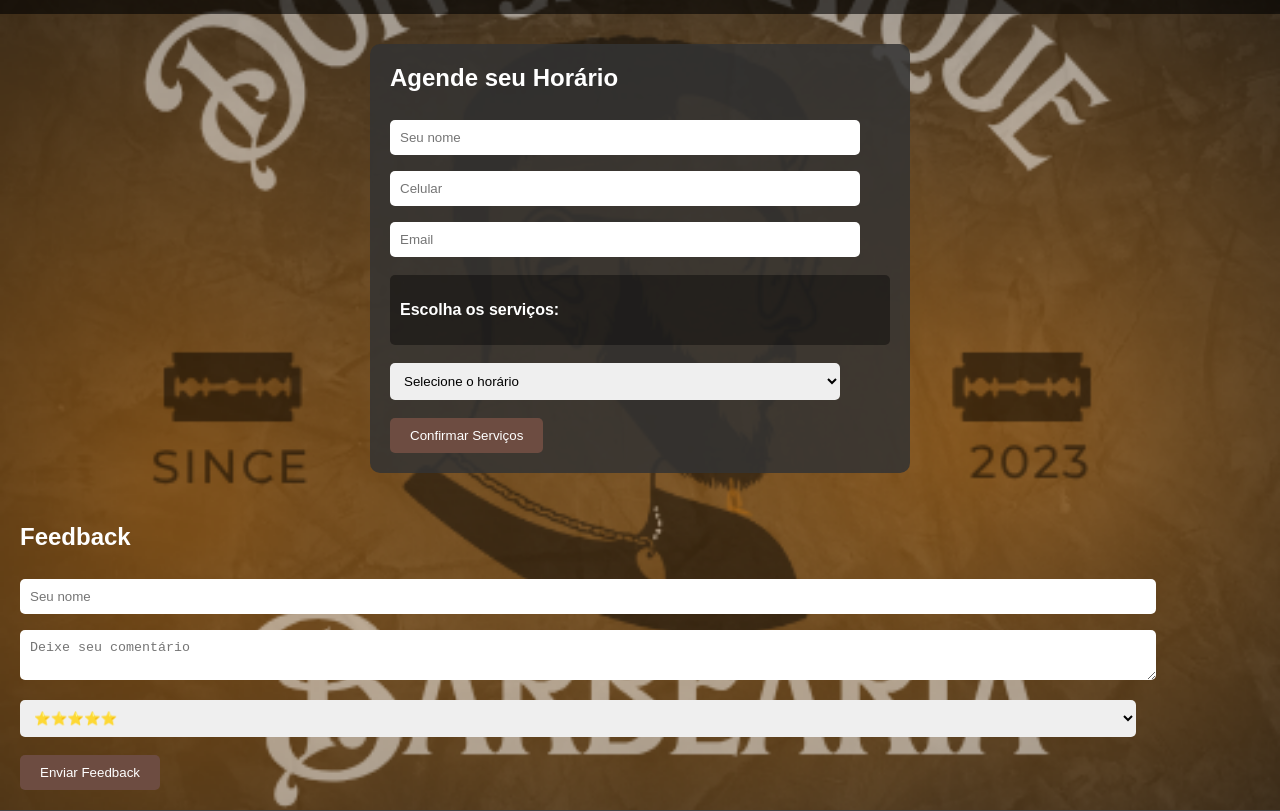
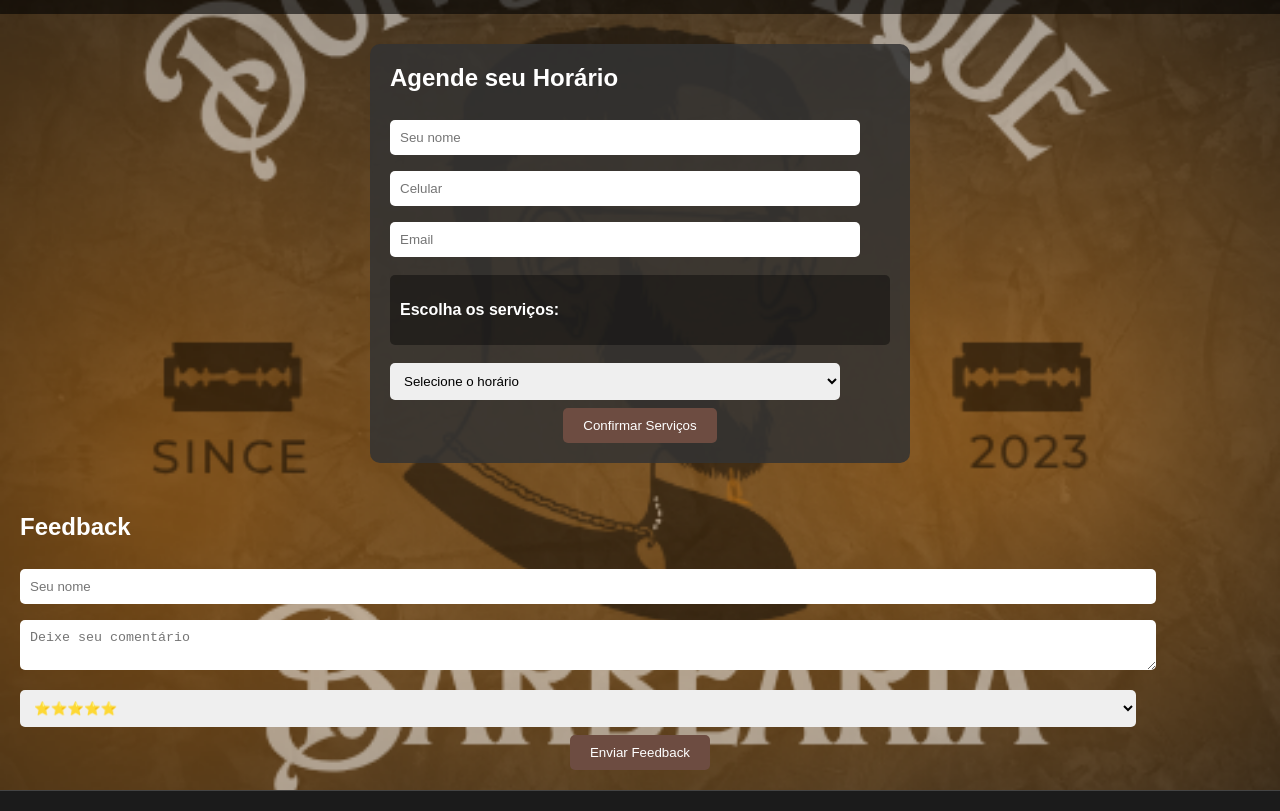
Before and after one commit to Ricksz6661/site-barbearia-don-henrique, a plain HTML site: page index.html in a window 1280 px wide. Shown: the part 106-917 px from the top of the page. Drawn offline with Linux system fonts and the light colour scheme.

Commit message:
Update style.css
alinhar

```diff
--- a/css/style.css
+++ b/css/style.css
@@ -8,7 +8,7 @@ header .social-buttons button:hover { background:#8d6e63; transform:scale(1.05);
 header .social-buttons img { width:20px; height:20px; }
 form { background: rgba(51,51,51,0.85); margin: 30px auto; padding: 20px; border-radius: 10px; max-width:500px; }
 input, select, textarea { width:90%; margin:8px 0; padding:10px; border-radius:5px; border:none; }
-button { background:#6d4c41; color:white; border:none; padding:10px 20px; margin-top:10px; cursor:pointer; border-radius:5px; transition:0.3s; }
+button { background:#6d4c41; color:white; border:none; padding:10px 20px; margin-top:10px; cursor:pointer; border-radius:5px; transition:0.3s; align-items: center; display: block; margin: 0 auto; }
 button:hover { background:#8d6e63; transform:scale(1.05);}
 .servicosContainer { text-align:left; margin:10px 0; background: rgba(0,0,0,0.4); padding:10px; border-radius:5px; display:flex; flex-direction:column; }
 .servicosContainer label { display:flex; align-items:center; gap:10px; margin:5px 0; padding:5px 10px; border-radius:5px; cursor:pointer; background: rgba(255,255,255,0.05); transition:0.3s; }
```
